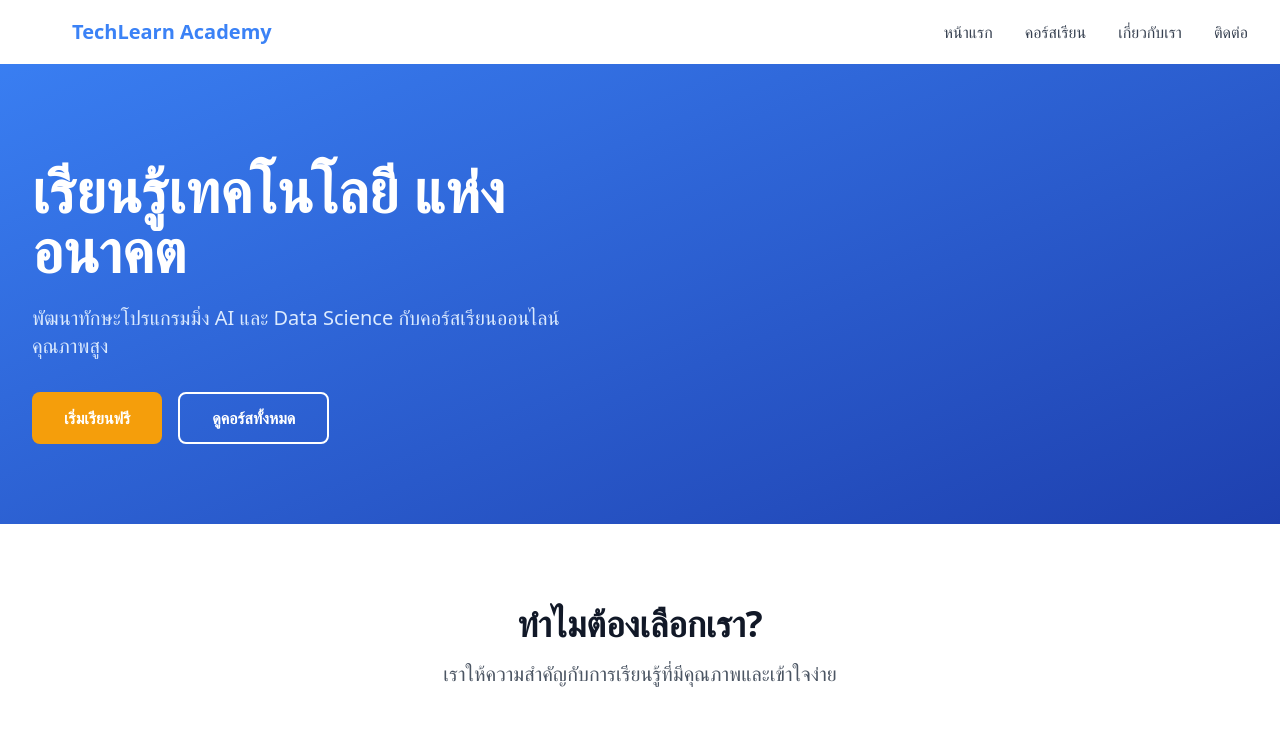
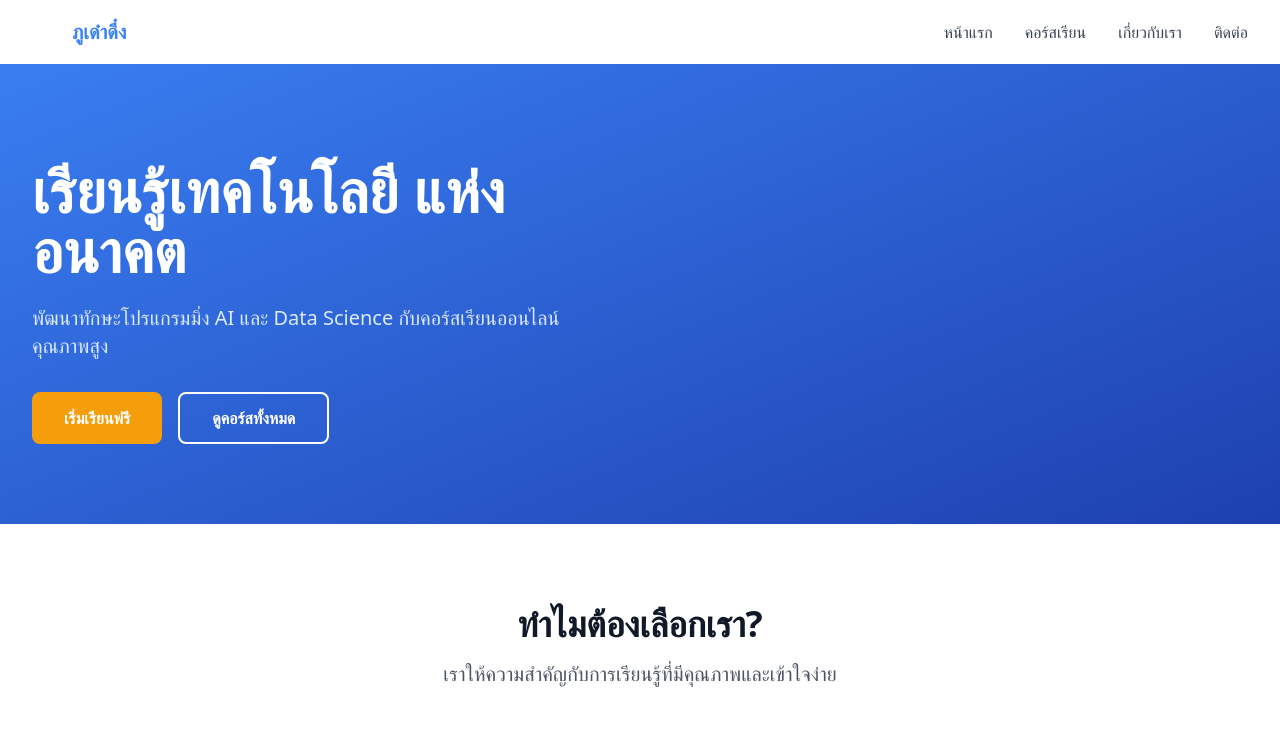
Before and after one commit to masterphurin/CWIE-DEMO, a website: page index.html in a window 1280 px wide. Shown: the top 749 px of the page. Drawn offline with nearby package versions, Linux system fonts and the light colour scheme.

Commit message:
แก้

```diff
--- a/index.html
+++ b/index.html
@@ -27,7 +27,7 @@
             <div class="flex justify-between items-center h-16">
                 <div class="flex items-center">
                     <img src="assets/images/logo.svg" alt="TechLearn Academy" class="h-8 w-8">
-                    <span class="ml-2 text-xl font-bold text-primary">TechLearn Academy</span>
+                    <span class="ml-2 text-xl font-bold text-primary">ภูเด๋าดึ๋ง</span>
                 </div>
                 <div class="hidden md:flex space-x-8">
                     <a href="#home" class="nav-link text-gray-700 hover:text-primary">หน้าแรก</a>
```
